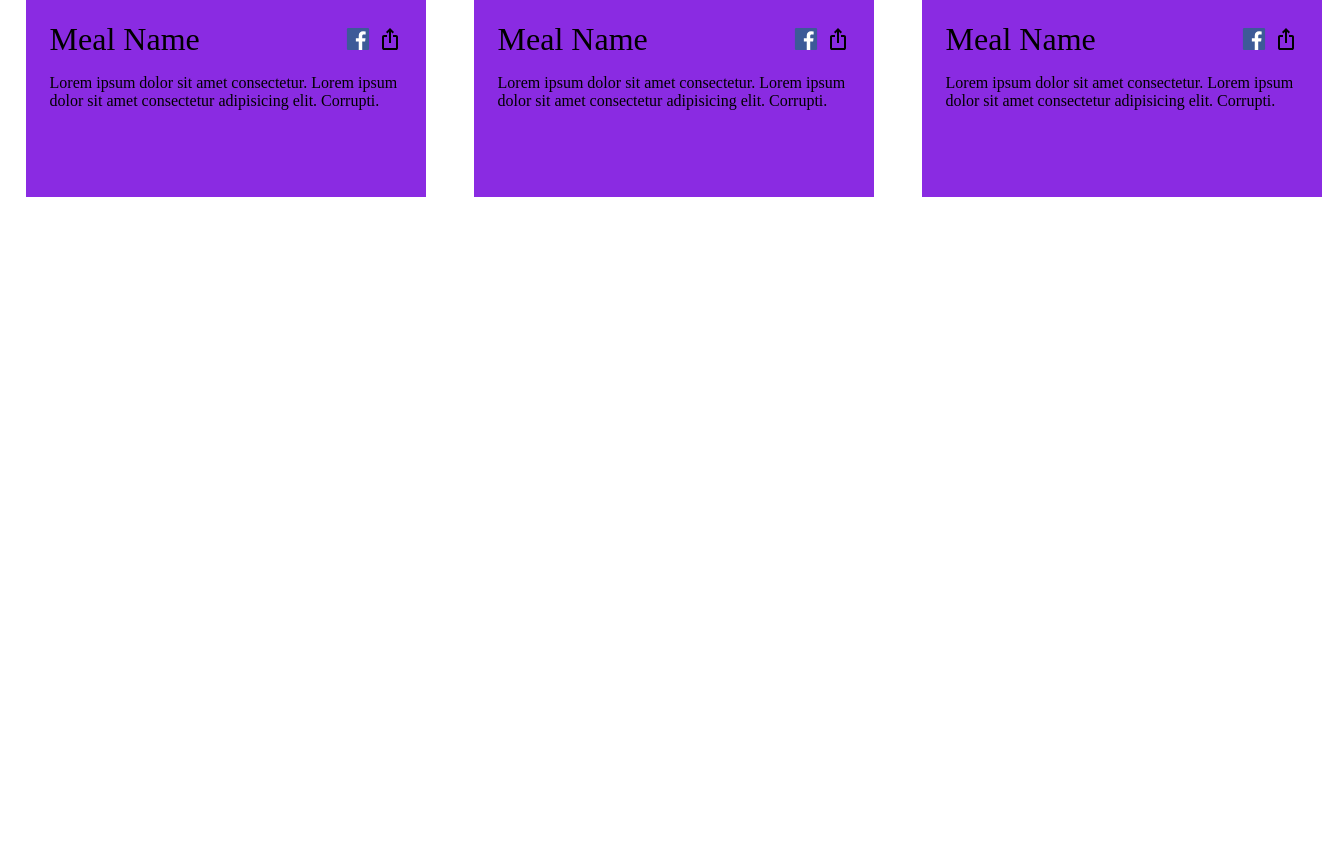
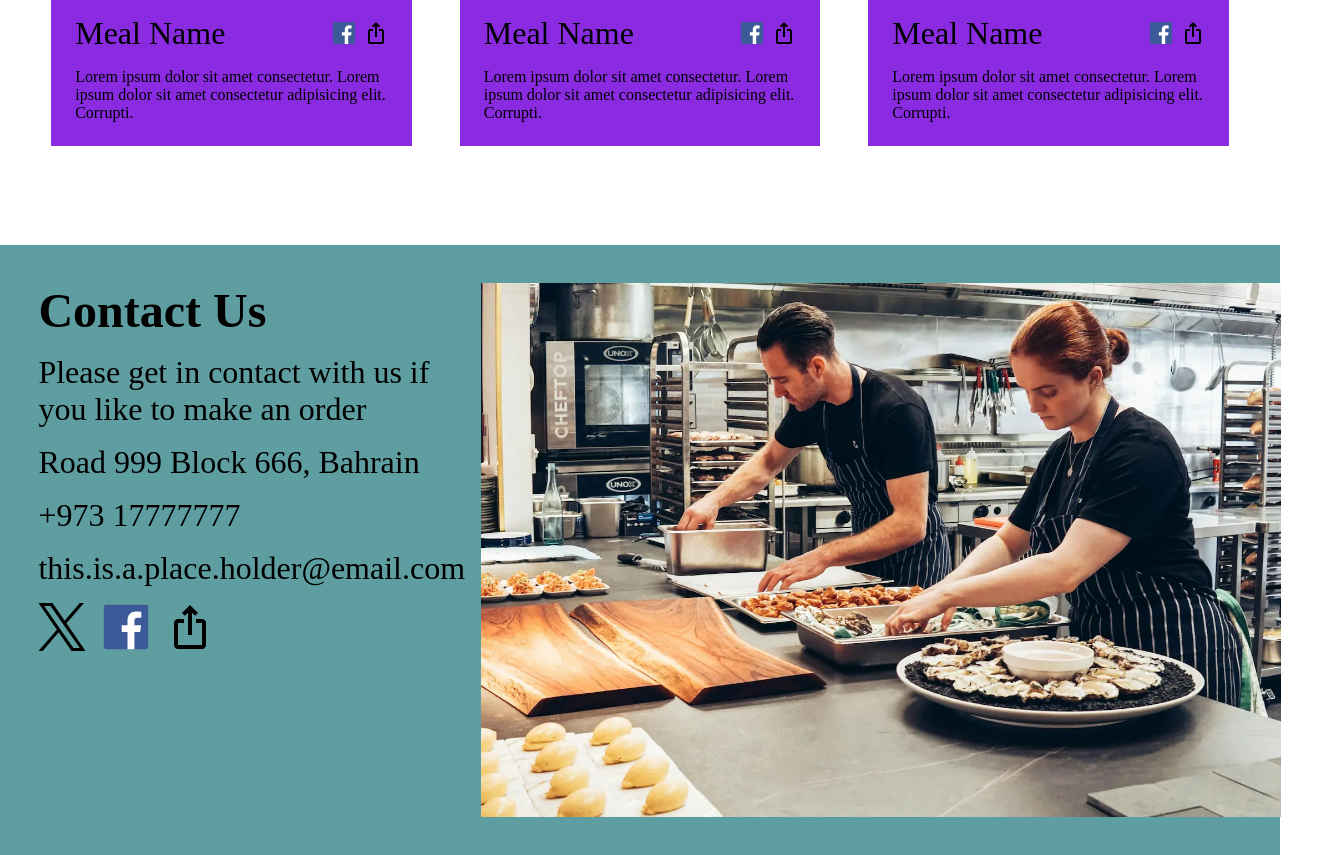
Before and after one commit to Ali-H7/advanced-html-and-css-homepage, a plain HTML site: page index.html in a window 1280 px wide. Shown: the part 1668-2523 px from the top of the page, 1322 px wide, since content can reach past the window. Before the commit the page ends 1890 px from the top, so only its background shows below. Drawn offline with Linux system fonts and the light colour scheme.

Commit message:
Add footer content

```diff
--- a/index.html
+++ b/index.html
@@ -30,7 +30,7 @@
         </div>
 
         <div class="cards-container">
-            <h2>Meal List</h2>
+            <h2 class="meal-heading">Meal List</h2>
             <div class="cards">
                 <div class="card">
                     <div class="placeholder-image">Photo of the meal</div>
@@ -136,6 +136,23 @@
                 </div>
             </div>
         </div>
+
+        <div class="contact-container">
+            <div class="contact-info">
+                <h2>Contact Us</h2>
+                <p>Please get in contact with us if you like to make an order</p>
+                <p>Road 999 Block 666, Bahrain</p>
+                <p>+973 17777777</p>
+                <p>this.is.a.place.holder@email.com</p>
+                <div class="contact-icons">
+                    <img src="icons/twitter-original.svg" alt="" class="contact-icon">
+                    <img src="icons/facebook-original.svg" alt="" class="contact-icon">
+                    <img src="icons/share.svg" alt="" class="contact-icon">
+                </div>
+            </div>
+            <img src="images/footer-img.webp" alt="" class="img-footer">
+        </div>
+    </div>
     </div>
 
 </body>
--- a/style.css
+++ b/style.css
@@ -20,7 +20,10 @@
 
 
  .container {
-     margin: 2%;
+     display: flex;
+     flex-direction: column;
+     align-items: center;
+     gap: 4.8rem;
  }
 
  /* header */
@@ -32,7 +35,7 @@
  .about-container {
      display: flex;
      font-size: 2.4rem;
-     padding: 3%;
+     padding: 4% 4% 0 4%;
  }
 
  .about-text {
@@ -70,29 +73,30 @@
      display: flex;
      flex-direction: column;
      gap: 1.6rem;
+     padding: 2% 4% 4% 4%;
+ }
+
+ .meal-heading {
+     font-size: 4.8rem;
  }
 
  .cards {
      display: grid;
      grid-template-columns: repeat(3, 1fr);
-     width: 1200px;
      gap: 4.8rem;
  }
 
  .placeholder-image {
+     height: 300px;
      background-color: red;
      display: flex;
      justify-content: center;
      align-items: center;
-     width: 400px;
-     height: 300px;
      font-size: 4.8rem;
  }
 
  .meal-info {
      background-color: blueviolet;
-     width: 400px;
-     height: 200px;
      padding: 2.4rem;
      display: flex;
      flex-direction: column;
@@ -118,3 +122,34 @@
  .meal-description {
      font-size: 1.6rem;
  }
+
+ /* footer */
+
+ .contact-container {
+     display: flex;
+     justify-content: space-around;
+     gap: 1.6rem;
+     background-color: cadetblue;
+     padding: 3%;
+     width: 100%;
+ }
+
+ .contact-info {
+     font-size: 3.2rem;
+     display: flex;
+     flex-direction: column;
+     gap: 16px;
+ }
+
+ .contact-icons {
+     display: flex;
+     gap: 16px;
+ }
+
+ .contact-icon {
+     width: 48px;
+ }
+
+ .img-footer {
+     width: 800px;
+ }
```
